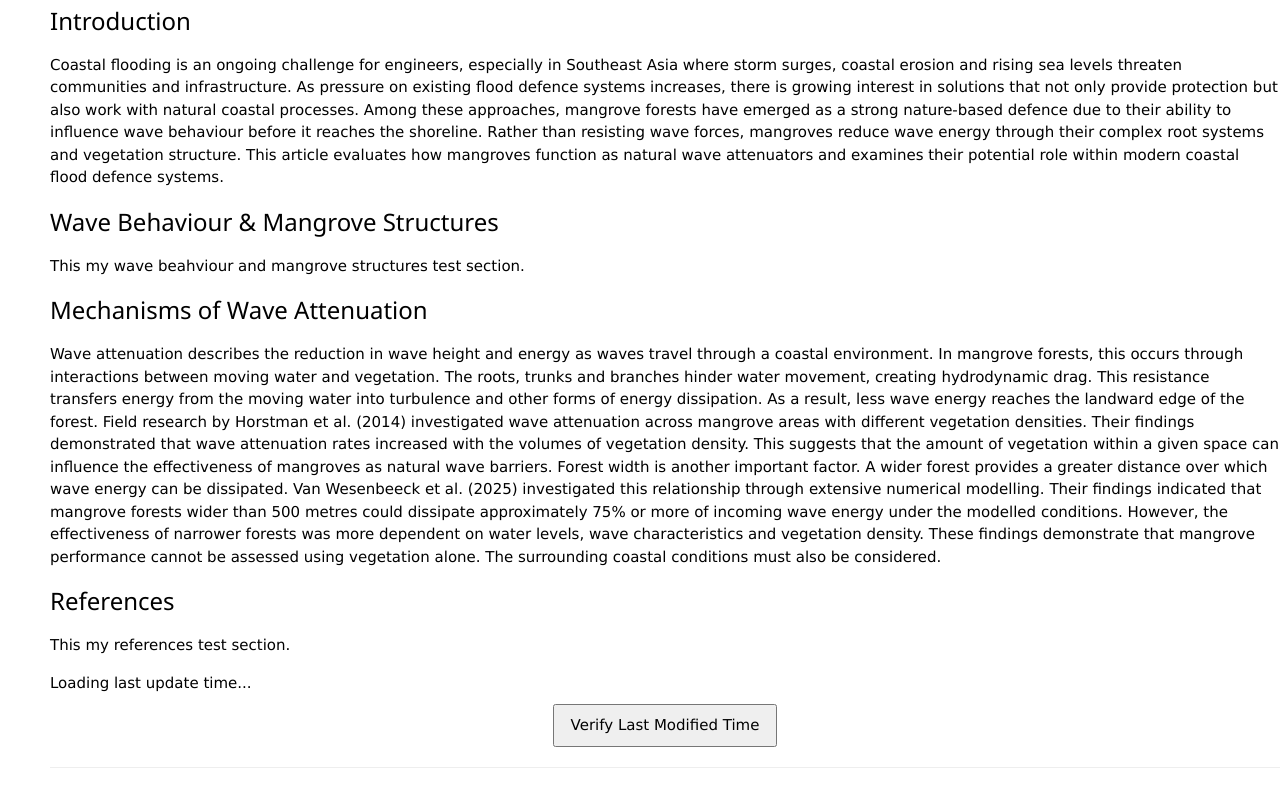
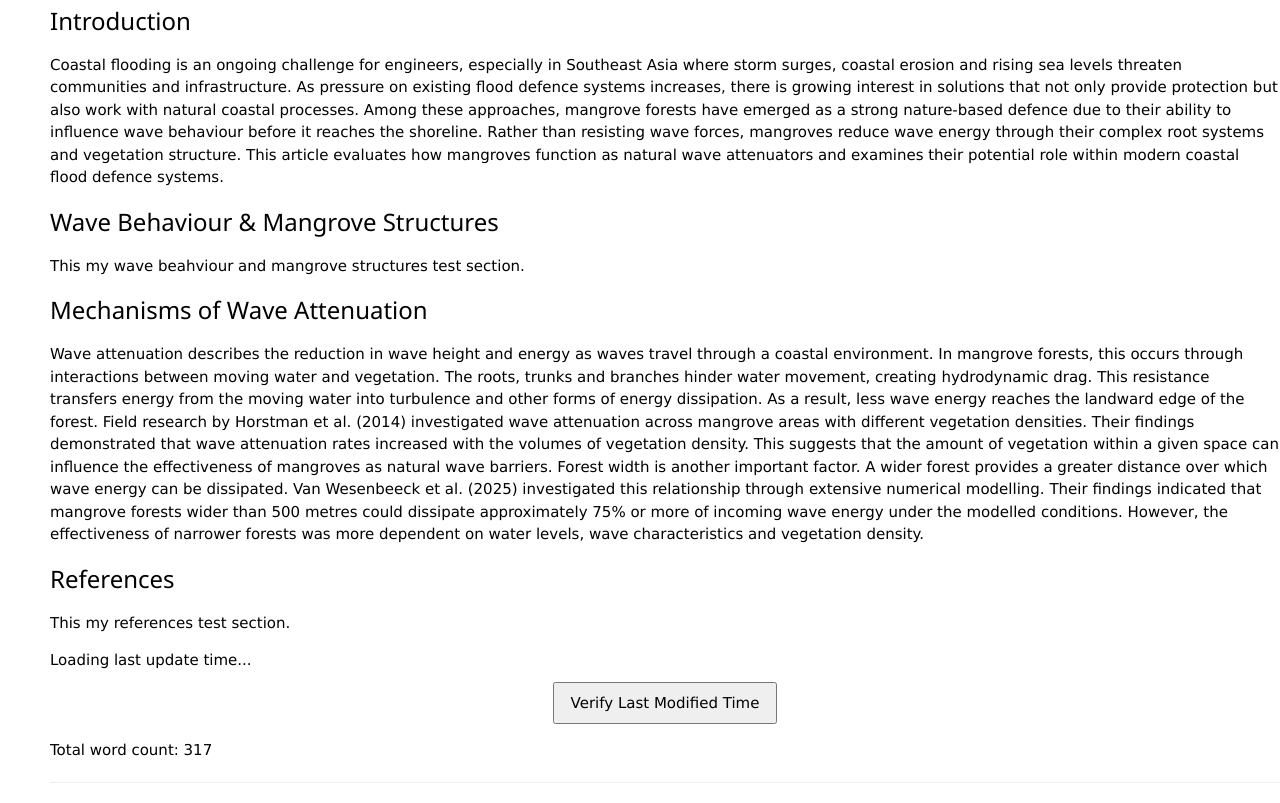
Before and after one commit to FEPSFY6966053/FY6966053, a plain HTML site: page index.html in a window 1280 px wide. Shown: the part 1097-1900 px from the top of the page. Drawn offline with nearby package versions, Linux system fonts and the light colour scheme.

Commit message:
Refactor HTML structure and update word count logic

```diff
--- a/index.html
+++ b/index.html
@@ -102,17 +102,20 @@ Coastal flooding is an increasing challenge that threatens communities, infrastr
 
 
     <h3 id="Wave Behaviour & Mangrove Structures">Wave Behaviour & Mangrove Structures</h3>
-     <p id="Wave_Behaviour_&_Mangrove_Structures_InText">
+     <p id="WaveText">
      This my wave beahviour and mangrove structures test section.
      </p>
 
+
          <h3 id="Mechanisms of Wave Attenuation">Mechanisms of Wave Attenuation </h3>
-     <p id="Mechanisms_of_Wave_Attenuation_InText"> Wave attenuation describes the reduction in wave height and energy as waves travel through a coastal environment. In mangrove forests, this occurs through interactions between moving water and vegetation.
+
+     <p id="MechText">
+     Wave attenuation describes the reduction in wave height and energy as waves travel through a coastal environment. In mangrove forests, this occurs through interactions between moving water and vegetation.
 The roots, trunks and branches hinder water movement, creating hydrodynamic drag. This resistance transfers energy from the moving water into turbulence and other forms of energy dissipation. As a result, less wave energy reaches the landward edge of the forest.
 Field research by Horstman et al. (2014) investigated wave attenuation across mangrove areas with different vegetation densities. Their findings demonstrated that wave attenuation rates increased with the volumes of vegetation density. This suggests that the amount of vegetation within a given space can influence the effectiveness of mangroves as natural wave barriers.
 Forest width is another important factor. A wider forest provides a greater distance over which wave energy can be dissipated. Van Wesenbeeck et al. (2025) investigated this relationship through extensive numerical modelling. Their findings indicated that mangrove forests wider than 500 metres could dissipate approximately 75% or more of incoming wave energy under the modelled conditions. However, the effectiveness of narrower forests was more dependent on water levels, wave characteristics and vegetation density.
-These findings demonstrate that mangrove performance cannot be assessed using vegetation alone. The surrounding coastal conditions must also be considered.
      </p>
+
 
 	<h3 id="References">References</h3>
 
@@ -170,8 +173,8 @@ These findings demonstrate that mangrove performance cannot be assessed using ve
 
 
 <!-- //////////////////////////////////////////////////////////////////////////////// -->
-<!-- ////////////////////////////// Word count function ////////////////////////////// -->
-<!-- //////////////////////////////////////////////////////////////////////////////// -->
+  <!-- ////////////////////////////// Word count function ////////////////////////////// -->
+  <!-- //////////////////////////////////////////////////////////////////////////////// -->
 <!-- Placeholder for total word count -->
 <p id="totalWordCount"></p>
 <hr>
@@ -191,9 +194,10 @@ These findings demonstrate that mangrove performance cannot be assessed using ve
   function displayTotalWordCount() {
     // Calculate word count for each section and accumulate the total
     const IntroductionCount = displayWordCount("Introduction_InText");
-    const AnalysisCount = displayWordCount("Analysis_InText");
+    const WaveCount = displayWordCount("WaveText");
+    const MechCount = displayWordCount("MechText");
     // Calculate the sum of all selected sections
-    const totalWordCount = IntroductionCount + AnalysisCount;
+    const totalWordCount = IntroductionCount + WaveCount + MechCount;
     // Display the total word count
     document.getElementById("totalWordCount").innerText = `Total word count: ${totalWordCount}`;
   }
```
